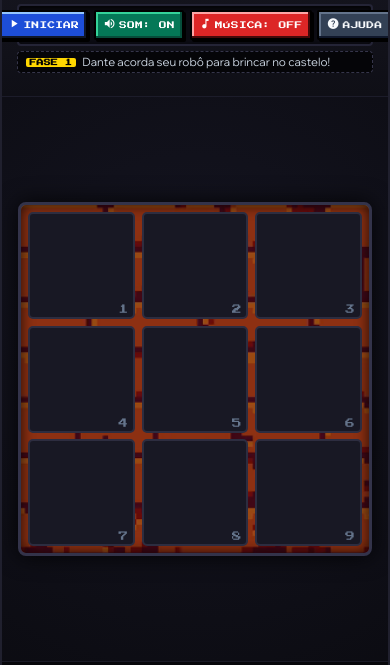
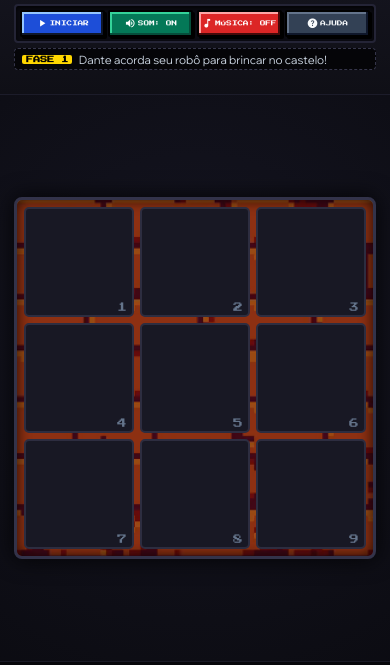
Before and after one commit to julianachavespalm/dante-dash, a website with bundled scripts: page index.html in a window 390 px wide. Shown: the part 96-761 px from the top of the page. Built offline with nearby package versions, Linux system fonts and the light colour scheme.

Commit message:
style: auto-fit buttons in controls dock and full 100vw mobile screen width

```diff
--- a/src/styles/main.css
+++ b/src/styles/main.css
@@ -50,7 +50,7 @@ a {
 /* Moldura Centralizada do Gabinete Arcade - Encaixe Exato em 100vh / 100dvh */
 .arcade-cabinet {
     width: 100%;
-    max-width: min(480px, 58vh);
+    max-width: min(500px, 68vh);
     height: 100vh;
     height: 100dvh;
     margin: 0 auto;
@@ -124,9 +124,9 @@ a {
     display: grid;
     grid-template-columns: repeat(5, 1fr);
     gap: 0.25rem;
-    width: 96%;
-    max-width: 480px;
+    width: calc(100% - 1rem);
     margin: 0.2rem auto;
+    box-sizing: border-box;
 }
 
 .score-card {
@@ -190,43 +190,51 @@ a {
     font-variation-settings: 'FILL' 0;
 }
 
-/* Barra de Controles Encaixada (Docked 8-Bits com 4 Botões) */
+/* Barra de Controles Encaixada (Grid Auto-Ajustável com 4 Botões) */
 .banner__controls-dock {
-    display: flex;
-    justify-content: center;
-    align-items: center;
-    gap: 0.35rem;
-    width: 96%;
-    max-width: 480px;
+    display: grid;
+    grid-template-columns: repeat(4, minmax(0, 1fr));
+    gap: clamp(2px, 0.8vw, 6px);
+    width: calc(100% - 1rem);
     margin: 0.25rem auto 0.15rem;
-    padding: 0.25rem 0.35rem;
+    padding: 0.25rem;
     background: #0B0B12;
     border: 2px solid #242436;
     border-radius: 4px;
     box-shadow: inset 0 2px 4px rgba(0, 0, 0, 0.8);
+    box-sizing: border-box;
 }
 
-/* Botões 8-Bits com Ícones */
+/* Botões 8-Bits com Ícones (Caberem automaticamente na div) */
 .pixel-btn {
     font-family: "Press Start 2P", monospace;
-    font-size: 0.48rem;
-    padding: 0.4rem 0.45rem;
+    font-size: 0.35rem;
+    padding: 0.35rem 0.1rem;
     cursor: pointer;
     border: none;
     user-select: none;
-    letter-spacing: 0.3px;
+    letter-spacing: normal;
     display: inline-flex;
     align-items: center;
     justify-content: center;
-    gap: 0.2rem;
+    gap: 2px;
     transition: transform 0.05s ease, filter 0.1s ease;
     border-radius: 2px;
-    flex: 1;
+    width: 100%;
+    min-width: 0;
+    box-sizing: border-box;
     white-space: nowrap;
 }
 
 .pixel-btn .material-symbols-outlined {
-    font-size: 0.8rem;
+    font-size: 0.72rem;
+    flex-shrink: 0;
+}
+
+.pixel-btn span:not(.material-symbols-outlined) {
+    white-space: nowrap;
+    overflow: hidden;
+    text-overflow: ellipsis;
 }
 
 /* Botão de Som / Efeitos Sonoros */
@@ -321,13 +329,13 @@ a {
     display: flex;
     align-items: center;
     gap: 0.4rem;
-    width: 96%;
-    max-width: 440px;
+    width: calc(100% - 1rem);
     margin: 0.2rem auto 0;
     padding: 0.2rem 0.45rem;
     background: rgba(0, 0, 0, 0.65);
     border: 1px dashed #35354A;
     border-radius: 4px;
+    box-sizing: border-box;
 }
 
 .lore-tag {
@@ -658,7 +666,7 @@ a {
     color: #FFD700;
 }
 
-/* Ajustes Específicos para Resoluções Pequenas */
+/* Ajustes Específicos para Resoluções Pequenas em Altura */
 @media (max-height: 600px) {
     .banner { padding: 0.2rem 0.4rem 0.15rem; }
     .banner__title { font-size: 0.95rem; }
@@ -668,11 +676,54 @@ a {
     .score-label { font-size: 0.38rem; }
     .score-value { font-size: 0.62rem; }
     .score-icon { font-size: 0.75rem !important; }
-    .banner__controls-dock { margin: 0.15rem auto 0.1rem; padding: 0.2rem 0.3rem; }
-    .pixel-btn { font-size: 0.5rem; padding: 0.32rem 0.5rem; }
+    .banner__controls-dock { margin: 0.15rem auto 0.1rem; padding: 0.2rem 0.25rem; gap: 3px; }
+    .pixel-btn { font-size: 0.42rem; padding: 0.28rem 0.2rem; }
     .arcade-lore-bar { padding: 0.15rem 0.35rem; }
     .lore-text { font-size: 0.65rem; }
     .panel-container { padding: 0.1rem 0.4rem; }
     .panel { padding: 0.35rem; }
     .social-media { padding: 0.25rem 0.4rem; font-size: 0.62rem; }
 }
+
+/* Ajustes Mobile: No celular a tela total na largura é 100vw / tela cheia sem bordas laterais */
+@media (max-width: 768px) {
+    .arcade-cabinet {
+        width: 100vw;
+        max-width: 100vw;
+        border-left: none;
+        border-right: none;
+        box-shadow: none;
+    }
+
+    .banner__scoreboard,
+    .banner__controls-dock,
+    .arcade-lore-bar,
+    .panel {
+        width: calc(100% - 0.75rem);
+    }
+}
+
+@media (max-width: 380px) {
+    .banner__controls-dock {
+        gap: 2px;
+        padding: 0.2rem;
+    }
+
+    .pixel-btn {
+        font-size: 0.34rem;
+        padding: 0.3rem 0.1rem;
+        gap: 2px;
+    }
+
+    .pixel-btn .material-symbols-outlined {
+        font-size: 0.7rem;
+    }
+
+    .score-label {
+        font-size: 0.36rem;
+    }
+
+    .score-value {
+        font-size: 0.58rem;
+    }
+}
```
